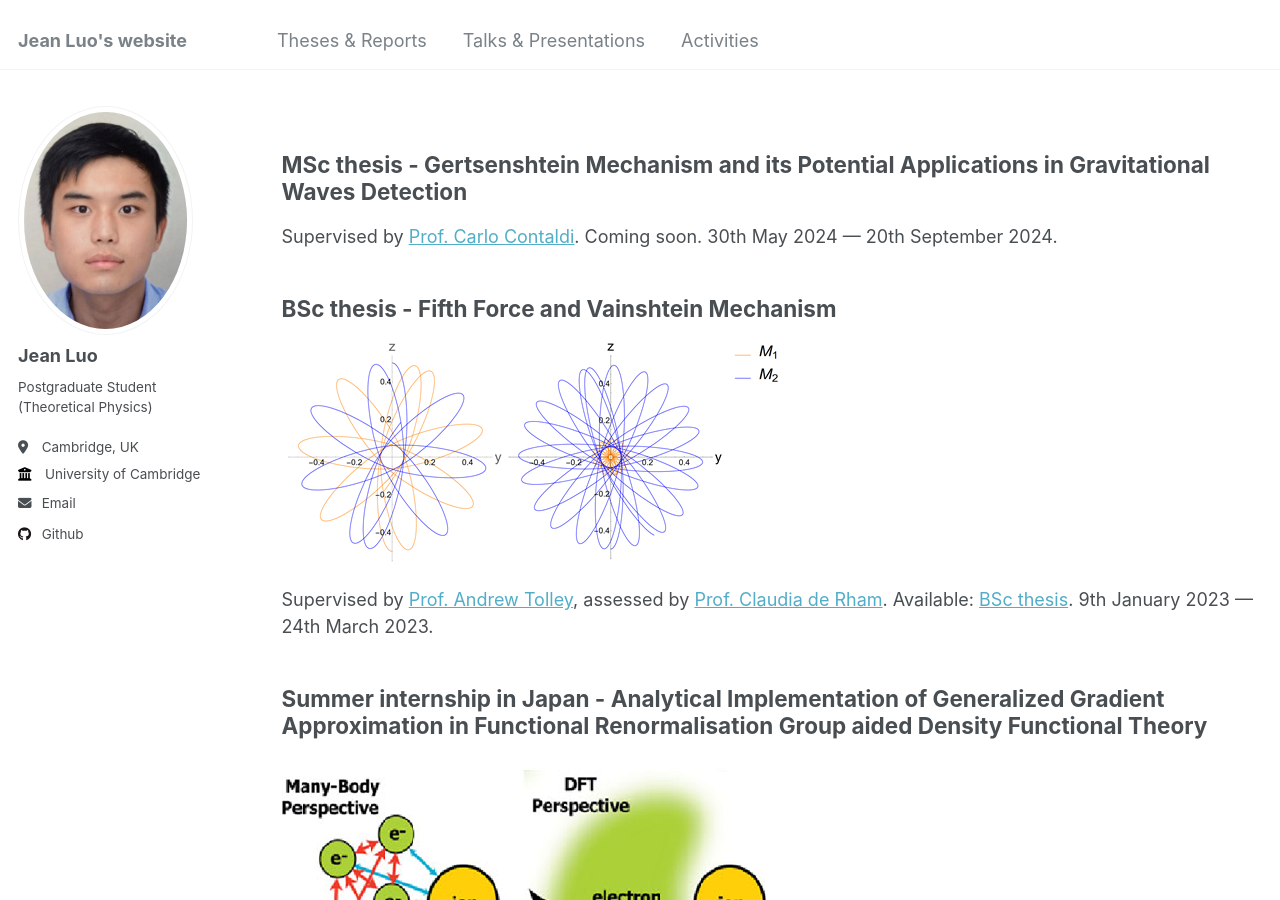
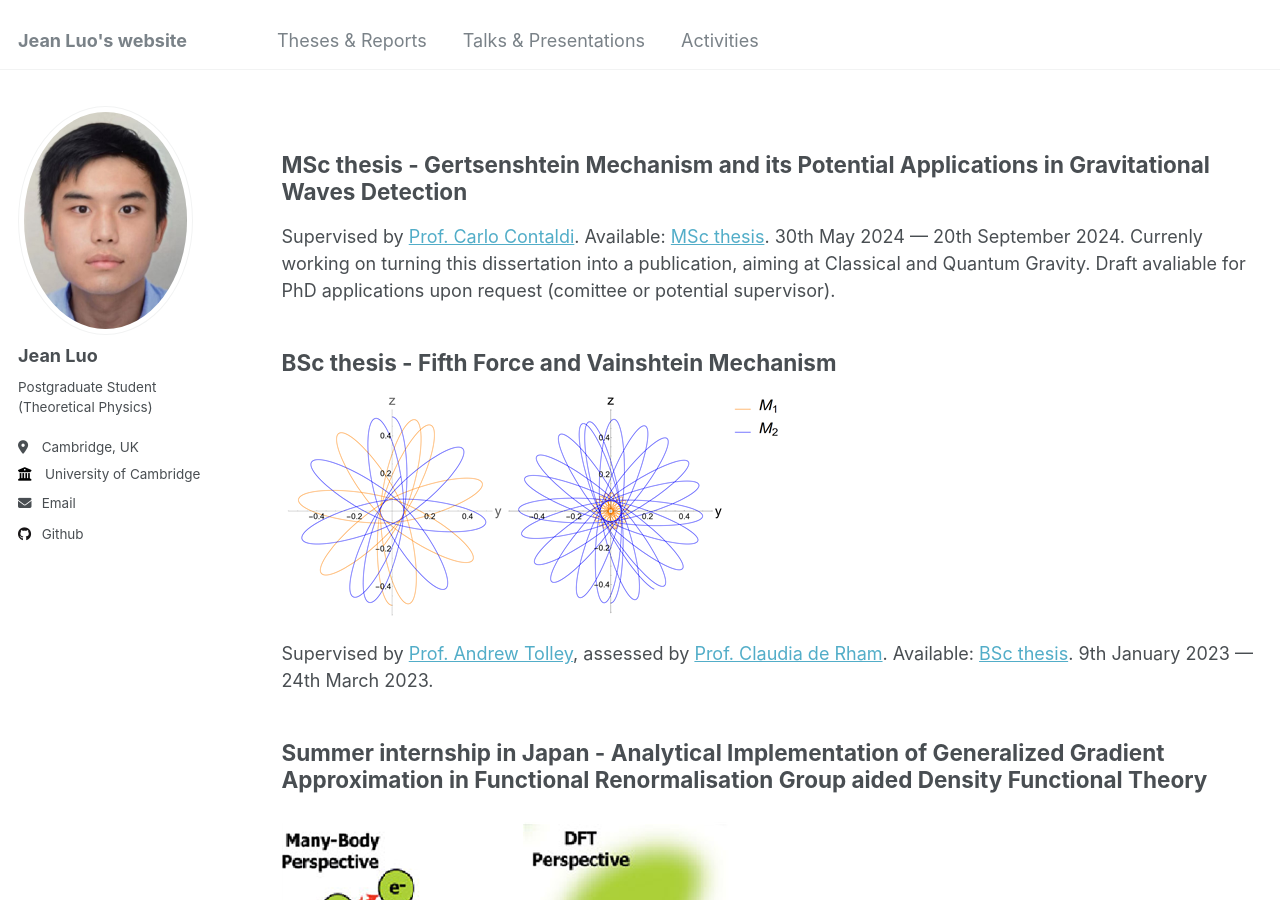
Before and after one commit to JeanYunqiLuo/JeanYunqiLuo.github.io, a Jekyll site: the page built from _pages/cv.md, in a window 1280 px wide and 900 px high. Built offline with Jekyll 4.4.1, drawn with Linux system fonts in a browser that asks for light colours.

Commit message:
Update cv.md

```diff
--- a/_pages/cv.md
+++ b/_pages/cv.md
@@ -11,7 +11,7 @@ redirect_from:
 
 MSc thesis - Gertsenshtein Mechanism and its Potential Applications in Gravitational Waves Detection
 ------
-Supervised by [Prof. Carlo Contaldi](https://profiles.imperial.ac.uk/c.contaldi). Coming soon. 30th May 2024 — 20th September 2024.
+Supervised by [Prof. Carlo Contaldi](https://profiles.imperial.ac.uk/c.contaldi). Available: [MSc thesis](../files/MScThesis.pdf). 30th May 2024 — 20th September 2024. Currenly working on turning this dissertation into a publication, aiming at Classical and Quantum Gravity. Draft avaliable for PhD applications upon request (comittee or potential supervisor).
 
 BSc thesis - Fifth Force and Vainshtein Mechanism
 ------
```
